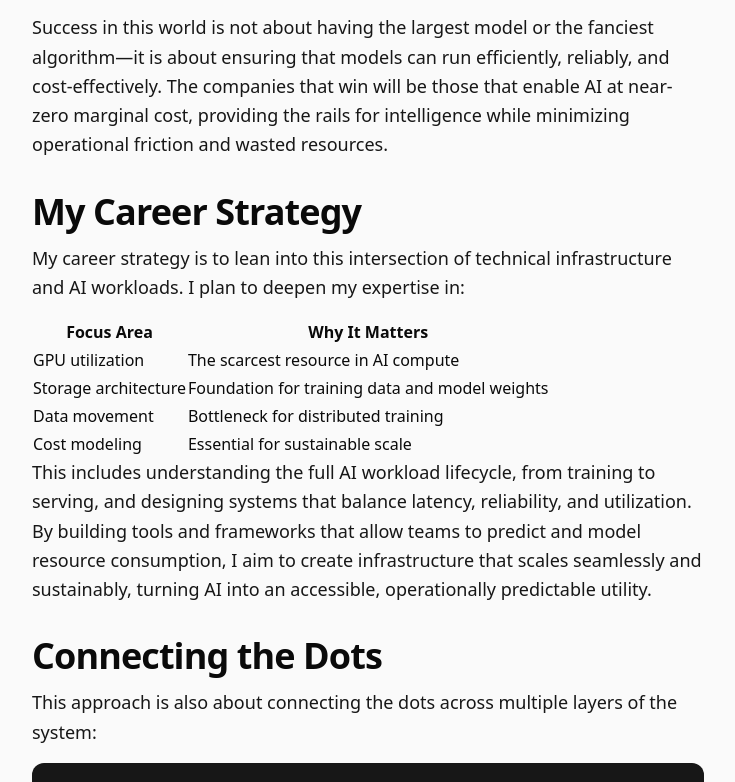
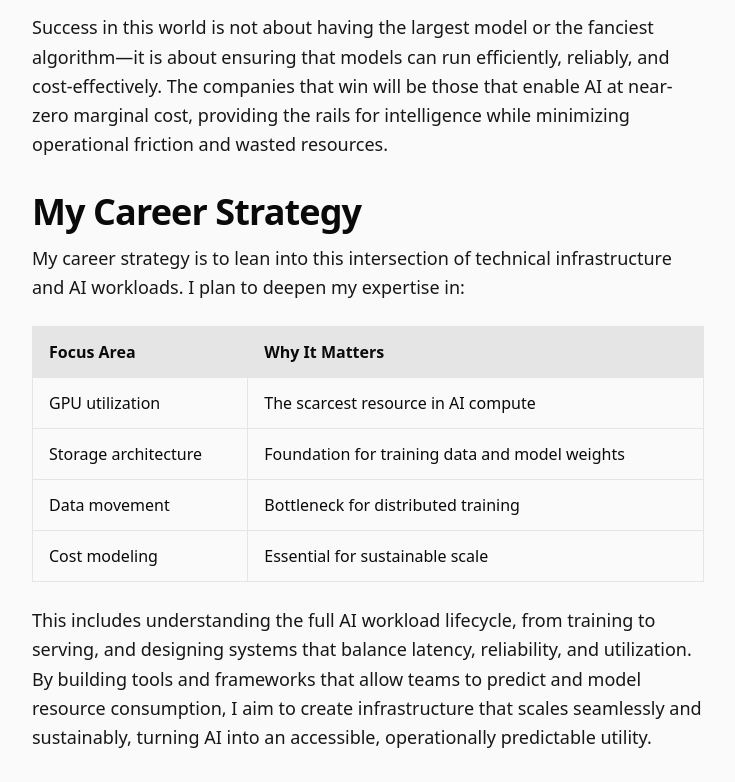
Before and after one commit to bhaskarkotakonda/bhaskarkotakonda.github.io, an Astro site: page /writing/navigating-career-post-ai-labour-world in a window 1280 px wide. Shown: the part 1607-2389 px from the top of the page, without its empty margins (272-1007 px from the left). Built offline with nearby package versions, Linux system fonts and the light colour scheme; Astro itself is replaced by a stand-in of ours.

Commit message:
Improve table styling with borders and centering, fix author names

```diff
--- a/src/content/blog/navigating-career-post-ai-labour-world.mdx
+++ b/src/content/blog/navigating-career-post-ai-labour-world.mdx
@@ -2,7 +2,7 @@
 title: "The Future Belongs to Those Who Build the Infrastructure for Intelligence, Not Just Those Who Use It"
 description: "How I'm positioning myself at the intersection of AI infrastructure and technical systems to remain indispensable in a world where intelligence becomes a utility."
 date: "2026-02-05"
-author: "Your Name"
+author: "Bhaskar Kotakonda"
 tags: ["ai", "career", "infrastructure", "azure", "personal"]
 ---
 
--- a/src/styles/global.css
+++ b/src/styles/global.css
@@ -196,6 +196,27 @@
     @apply bg-transparent p-0;
   }
 
+  .prose table {
+    @apply w-full my-6 border-collapse;
+  }
+
+  .prose table th,
+  .prose table td {
+    @apply px-4 py-3 text-left border border-os-light;
+  }
+
+  .prose table th {
+    @apply bg-os-light font-semibold text-os-black;
+  }
+
+  .prose table tr:hover {
+    @apply bg-os-light/50;
+  }
+
+  .prose table td:first-child {
+    @apply font-medium text-os-black;
+  }
+
   .prose img {
     @apply rounded-lg my-6;
   }
```
